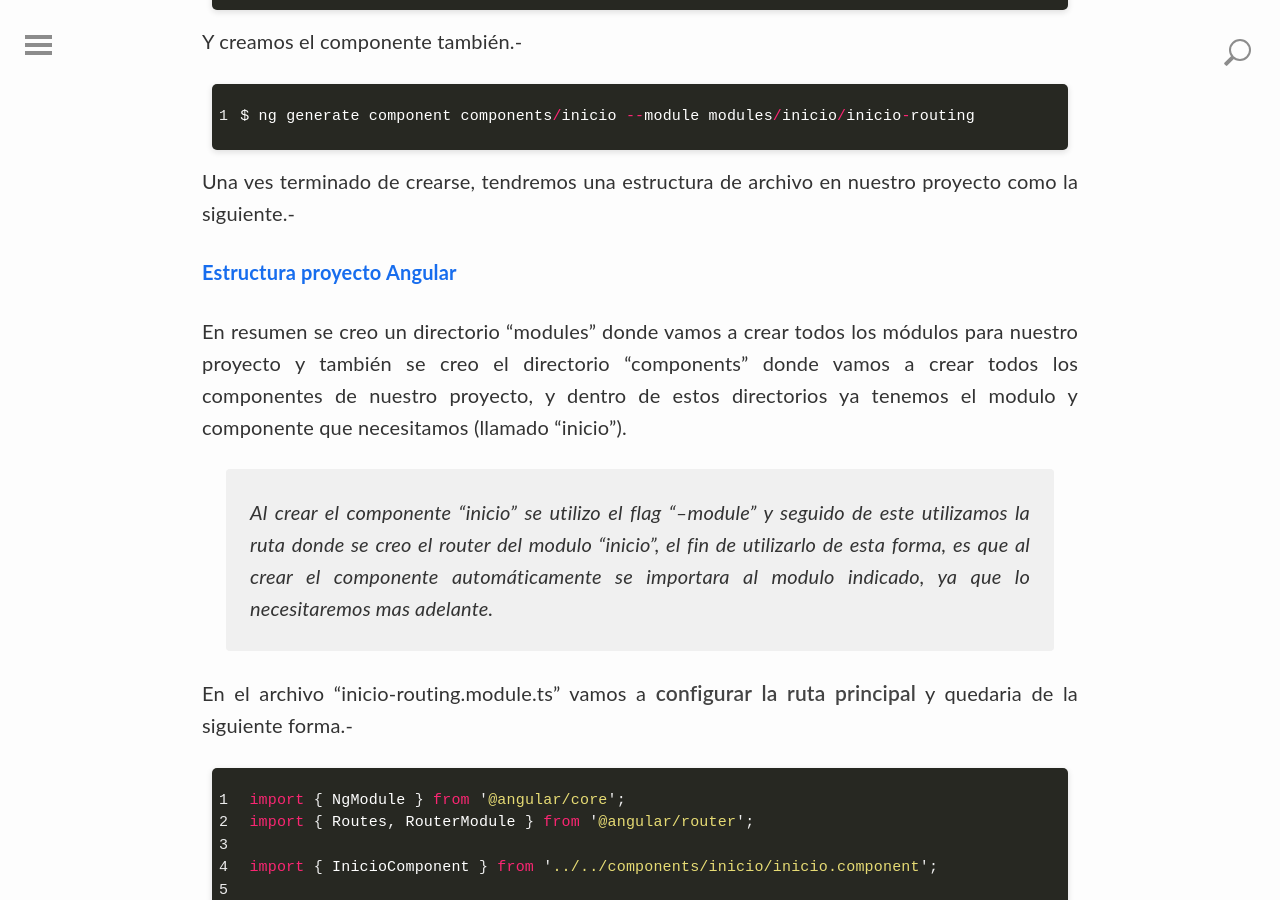
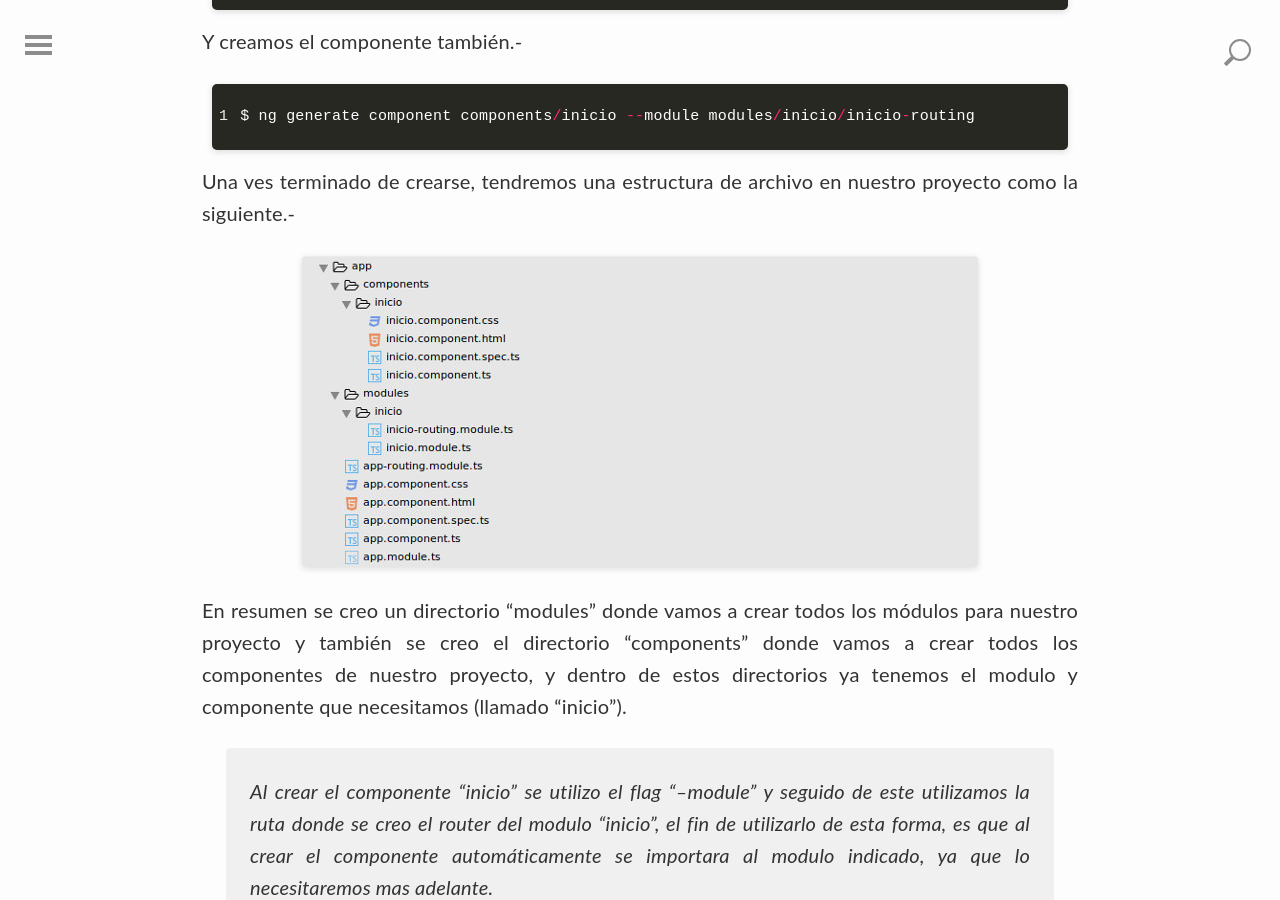
Before and after one commit to Codeandomx/codeandomx, a Jekyll site: the page built from _posts/2017-07-18-router-y-navegacion-con-angular.md, in a window 1280 px wide and 900 px high, scrolled down 3256 px. Built offline with Jekyll 4.4.1, drawn with Linux system fonts in a browser that asks for light colours; some web fonts are replaced; comment, search, counter and statistics services are not loaded.

Commit message:
Se añadio imagen del proyecto actual.

```diff
--- a/_posts/2017-07-18-router-y-navegacion-con-angular.md
+++ b/_posts/2017-07-18-router-y-navegacion-con-angular.md
@@ -91,7 +91,7 @@ $ ng generate component components/inicio --module modules/inicio/inicio-routing
 
 Una ves terminado de crearse, tendremos una estructura de archivo en nuestro proyecto como la siguiente.-
 
-[Estructura proyecto Angular](/img/estructura_router.jpg)
+![Estructura proyecto Angular](/img/estructura_router.jpg)
 
 En resumen se creo un directorio "modules" donde vamos a crear todos los módulos para nuestro proyecto y también se creo el directorio "components" donde vamos a crear todos los componentes de nuestro proyecto, y dentro de estos directorios ya tenemos el modulo y componente que necesitamos (llamado "inicio").
 
```
